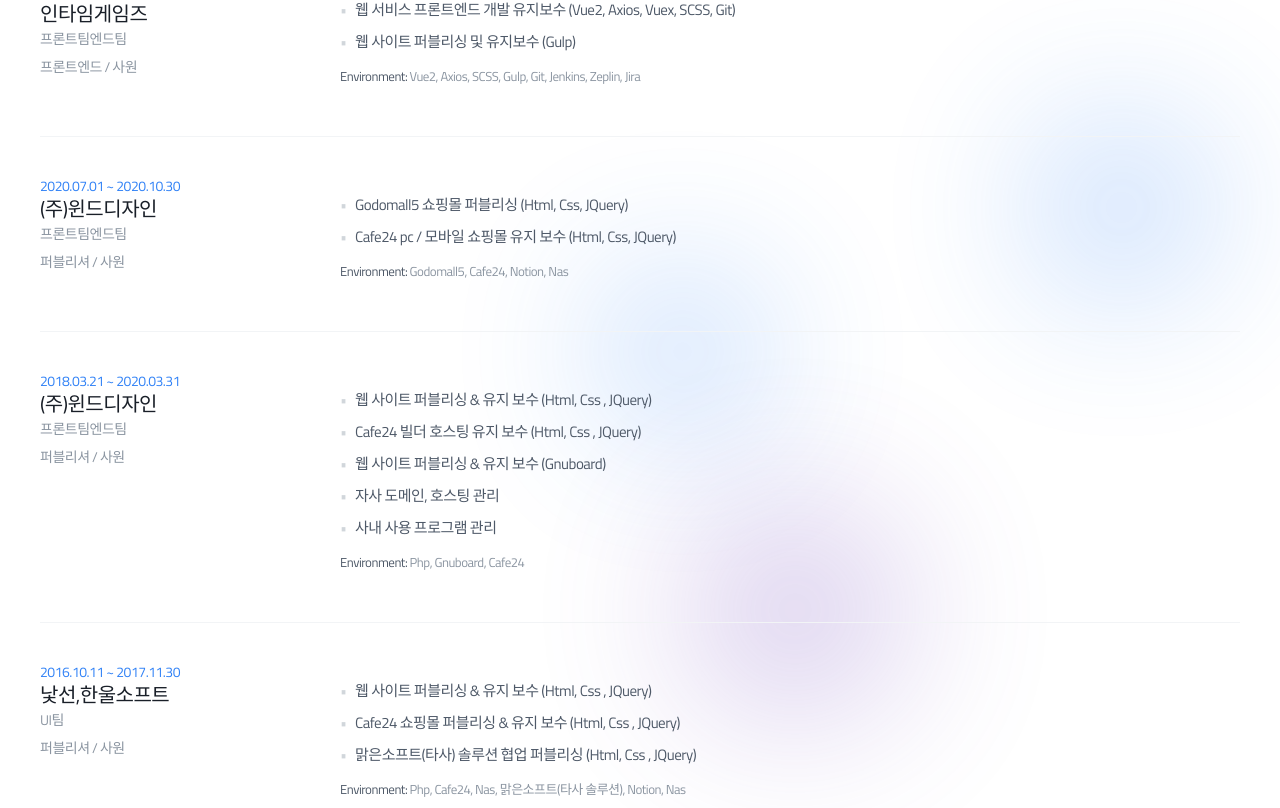
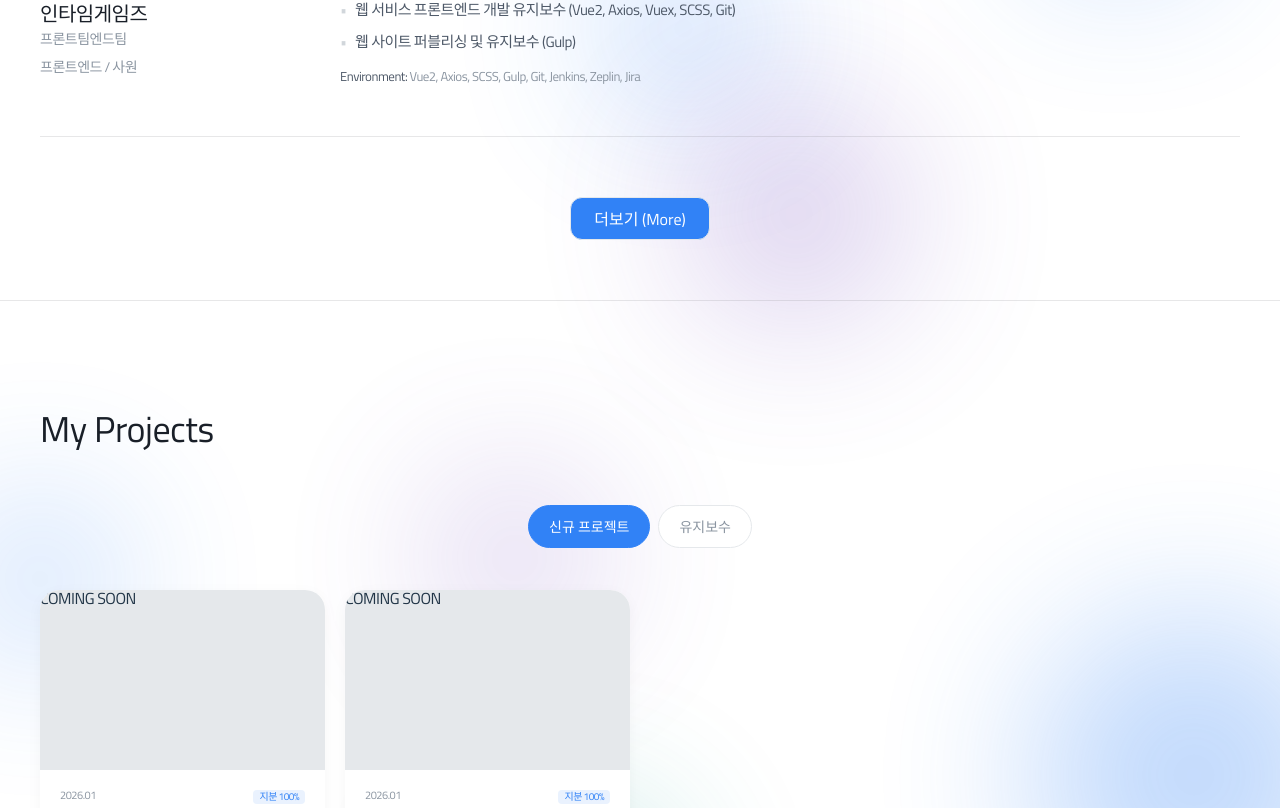
Before and after one commit to beomsKim/beoms, a React (Vite) app: page / in a window 1280 px wide. Shown: the part 1292-2100 px from the top of the page. Built offline with nearby package versions, Linux system fonts and the light colour scheme.

Commit message:
점심 룰렛 너비값 수정, 음식점 검색 버튼 추가

```diff
--- a/src/data/menuData.js
+++ b/src/data/menuData.js
@@ -1,3 +1,12 @@
+// result comment default
+export const WAITING_COMMENTS = [
+  "배꼽시계가 울리고 있어요! 얼른 돌려봐요 🔔",
+  "오늘의 운명은 어디로? 결과가 기대되네요 ✨",
+  "메뉴 고민은 제가 대신 해드릴게요 🤖",
+  "최고의 맛집 데이터 100개가 대기 중입니다 🍱",
+  "맛있는 점심이 당신을 기다리고 있어요! 😋"
+];
+
 // 100개 메뉴 + 메뉴별 개별 문구 적용
 export const MENU_DATA = [
   { id: 1, name: '샐러드', heavy: false, comment: '가볍고 신선한 하루의 시작! 🥗' },
--- a/src/layout/layout.scss
+++ b/src/layout/layout.scss
@@ -3,8 +3,8 @@
 .wrapper {
   display: flex;
   flex-direction: column;
+  width: 100%;
   min-height: 100vh;
-  width: 100%;
 
   .main-content {
     flex: 1;
--- a/src/pages/Home/Home.jsx
+++ b/src/pages/Home/Home.jsx
@@ -9,7 +9,7 @@ import './home.scss';
 const Home = () => {
   const navigate = useNavigate();
 
-// 1. 사용할 배경 컬러 리스트 (여기서 수정해!)
+  // 1. 사용할 배경 컬러 리스트 (여기서 수정해!)
   const colorList = ['#3182f6', '#7e57c2', '#26a69a', '#ff7043', '#42a5f5'];
 
   // 배경 도형 랜덤 생성
@@ -25,14 +25,6 @@ const Home = () => {
       color: colorList[Math.floor(Math.random() * colorList.length)]
     }));
   }, []);
-
-  // 탭 및 더보기 상태 관리
-  const [activeTab, setActiveTab] = useState('new');
-  const [visibleCount, setVisibleCount] = useState(8);
-
-  // 필터링 로직
-  const filteredList = portfolioList.filter(item => item.category === activeTab);
-  const displayList = filteredList.slice(0, visibleCount);
 
   // 보안 연락처 정보
   const secretPhone = "MDEwLjM3NjYuNTg4MA==";
@@ -52,6 +44,17 @@ const Home = () => {
       setContactInfo(prev => ({ ...prev, email: window.atob(secretMail), isMailShow: true }));
     }
   };
+
+  // 경험 섹션에서 더보기 상태 관리
+  const [visibleExpCount, setVisibleExpCount] = useState(2); // 기본 2개 노출
+
+  // 탭 및 더보기 상태 관리
+  const [activeTab, setActiveTab] = useState('new');
+  const [visibleCount, setVisibleCount] = useState(8);
+
+  // 필터링 로직
+  const filteredList = portfolioList.filter(item => item.category === activeTab);
+  const displayList = filteredList.slice(0, visibleCount);
 
   return (
     <div className="home-wrapper">
@@ -141,7 +144,8 @@ const Home = () => {
           <div className="container">
             <h2 className="section-title">Work Experience</h2>
             <div className="exp-timeline">
-              {experienceList.map((exp) => (
+              {/* slice를 사용해 노출 개수 조절 */}
+              {experienceList.slice(0, visibleExpCount).map((exp) => (
                 <motion.article
                   key={exp.id}
                   className="exp-item"
@@ -164,6 +168,18 @@ const Home = () => {
                 </motion.article>
               ))}
             </div>
+
+            {/* 더보기 버튼: 전체 개수보다 적게 보이고 있을 때만 노출 */}
+            {visibleExpCount < experienceList.length && (
+              <div className="more-btn-wrap" style={{ marginTop: '40px' }}>
+                <button
+                  className="more-btn"
+                  onClick={() => setVisibleExpCount(prev => prev + 3)} // 클릭 시 3개씩 추가 노출
+                >
+                  더보기 (More)
+                </button>
+              </div>
+            )}
           </div>
         </section>
 
--- a/src/pages/Home/home.scss
+++ b/src/pages/Home/home.scss
@@ -189,9 +189,9 @@
 
   // 2. Experience 영역
   .experience-section {
-    padding: 60px 0 20px;
+    padding: 60px 0;
     // background-color: #fff;
-    border-top: 1px solid #f9fafb;
+    border-top: 1px solid rgba($silver, .2);
 
     .exp-timeline {
       .exp-item {
@@ -199,7 +199,7 @@
         flex-direction: column;
         gap: 16px;
         padding: 32px 0;
-        border-bottom: 1px solid #f2f4f6;
+        border-bottom: 1px solid rgba($silver, 0.2);
 
         @media (min-width: 768px) {
           flex-direction: row;
@@ -269,12 +269,29 @@
         }
       }
     }
+    .more-btn-wrap {
+      display: flex;
+      justify-content: center;
+      padding-top: 20px;
+
+      button {
+        max-width: 140px;
+        width: 100%;
+        padding: 8px 0;
+        background: $primary;
+        border-radius: 12px;
+        border: 1px solid #e5e8eb;
+        font-weight: 700;
+        color: $white;
+        cursor: pointer;
+      }
+    }
   }
 
   // 3. Portfolio 영역
   .portfolio-section {
     padding: 80px 0;
-    // background-color: #f9fafb;
+    border-top: 1px solid rgba($silver, .2);
 
     .tab-menu {
       display: flex;
--- a/src/pages/LunchRoulette/LunchRoulette.jsx
+++ b/src/pages/LunchRoulette/LunchRoulette.jsx
@@ -3,7 +3,7 @@ import React, { useState } from 'react';
 import { motion, AnimatePresence } from 'framer-motion';
 import { Check } from 'lucide-react';
 import { useNavigate } from 'react-router-dom';
-import { MENU_DATA } from '../../data/menuData';
+import { MENU_DATA, WAITING_COMMENTS } from '../../data/menuData';
 import './lunchRoulette.scss';
 
 const Roulette = () => {
@@ -29,7 +29,49 @@ const Roulette = () => {
           : { name: '추천 메뉴 없음', comment: '다시 골라볼까요?' };
       setResult(finalPick);
       setIsSpinning(false);
-    }, 1800);
+    }, 1000);
+  };
+
+  // URL 생성 함수
+  const openMap = (platform) => {
+    if (!result) return;
+
+    const menuName = result.name;
+
+    // 위치 정보를 가져오는 함수
+    const getUrl = (lat, lng) => {
+      // 위도(lat), 경도(lng)가 있으면 검색어에 포함하거나 좌표 기반 URL 생성
+      // 대부분의 지도 앱은 검색어에 '근처'만 붙여도 현재 브라우저 위치를 자동으로 참고
+      const query = encodeURIComponent(`근처 ${menuName} 맛집`);
+
+      if (platform === 'naver') {
+        // 좌표가 있다면 좌표 기반으로 검색 (더 정확함)
+        return lat && lng
+          ? `https://map.naver.com/v5/search/${query}?c=${lng},${lat},15,0,0,0,dh`
+          : `https://map.naver.com/v5/search/${query}`;
+      } else {
+        return lat && lng
+          ? `https://www.google.com/maps/search/${query}/@${lat},${lng},15z`
+          : `https://www.google.com/maps/search/${query}`;
+      }
+    };
+
+    // 브라우저 GPS 활용
+    if ("geolocation" in navigator) {
+      navigator.geolocation.getCurrentPosition(
+        (position) => {
+          const { latitude, longitude } = position.coords;
+          window.open(getUrl(latitude, longitude), '_blank');
+        },
+        () => {
+          // 위치 권한 거부 시 그냥 일반 검색 열기
+          window.open(getUrl(), '_blank');
+        }
+      );
+    } else {
+      // GPS 지원 안 하는 브라우저일 때
+      window.open(getUrl(), '_blank');
+    }
   };
 
   return (
@@ -125,7 +167,18 @@ const Roulette = () => {
             </div>
 
             {!isSpinning && result && (
-              <p className="result-comment">{result.comment}</p>
+              <>
+                <p className="result-comment">{result.comment}</p>
+
+                <div className="map-buttons" style={{ display: 'flex', gap: '8px', justifyContent: 'center', marginTop: '16px' }}>
+                  <button onClick={() => openMap('naver')} className="map-btn naver">
+                    네이버 지도 📍
+                  </button>
+                  <button onClick={() => openMap('google')} className="map-btn google">
+                    구글 지도 🗺️
+                  </button>
+                </div>
+              </>
             )}
 
             <button
@@ -136,8 +189,16 @@ const Roulette = () => {
               {result ? '다시 돌리기' : '룰렛 돌리기'}
             </button>
 
-            <div className="go-main" onClick={() => navigate('/')}>
-              메인으로 가기
+            <div
+              className="go-main"
+              onClick={() => {
+                setStep(1);           // 1단계(메뉴 입력창)로 이동
+                setYesterdayMenu(''); // (선택) 입력했던 메뉴 지우기
+                setHeavy(null);       // (선택) 선택했던 타입 초기화
+                setResult(null);      // (선택) 결과 초기화
+              }}
+            >
+              다시 고르러 가기
             </div>
           </motion.div>
         )}
--- a/src/pages/LunchRoulette/lunchRoulette.scss
+++ b/src/pages/LunchRoulette/lunchRoulette.scss
@@ -7,18 +7,26 @@
   max-width: $max-width;
   width: 100%;
   min-height: calc(100vh - 150px);
+  padding: 0 16px;
   background-color: $bg-color;
-  padding: 0 16px;
   font-family: 'Pretendard', sans-serif;
   box-sizing: border-box;
 
   .roulette-card {
-    width: 100%;
+    flex-shrink: 0;
+    width: 480px;
+    margin: 0 auto;
     background: $white;
     padding: 48px 32px;
     border-radius: 40px;
     box-shadow: 0 20px 60px rgba(0, 0, 0, 0.05);
     text-align: center;
+    box-sizing: border-box;
+
+    // 모바일 대응
+    @media (max-width: 520px) {
+      width: 90vw;
+    }
 
     .roulette-title {
       font-size: 26px;
@@ -30,16 +38,17 @@
 
     // 입력창 스타일
     .roulette-input {
+      box-sizing: border-box;
       width: 100%;
+      margin-bottom: 24px;
       padding: 20px;
+      background-color: #f9fafb;
+      border: 1px solid #e5e8eb;
       border-radius: 16px;
-      border: 1px solid #e5e8eb;
-      background-color: #f9fafb;
       font-size: 16px;
-      margin-bottom: 24px;
+      color: $text-main;
       outline: none;
       transition: border 0.2s;
-      box-sizing: border-box;
 
       &:focus {
         border-color: $primary;
@@ -139,6 +148,30 @@
       }
     }
 
+    // 메뉴 검색 버튼 (네이버, 구글)
+    .map-buttons {
+      .map-btn {
+        padding: 10px 16px;
+        border-radius: 12px;
+        font-size: 14px;
+        font-weight: 600;
+        cursor: pointer;
+        border: 1px solid #e5e8eb;
+        background: #fff;
+        transition: all 0.2s;
+
+        &.naver {
+          color: #03c75a; // 네이버 시그니처 컬러
+          &:hover { background: #f0fff5; }
+        }
+
+        &.google {
+          color: #4285f4; // 구글 시그니처 컬러
+          &:hover { background: #f0f7ff; }
+        }
+      }
+    }
+
     .go-main {
       margin-top: 24px;
       color: #8b95a1;
```
